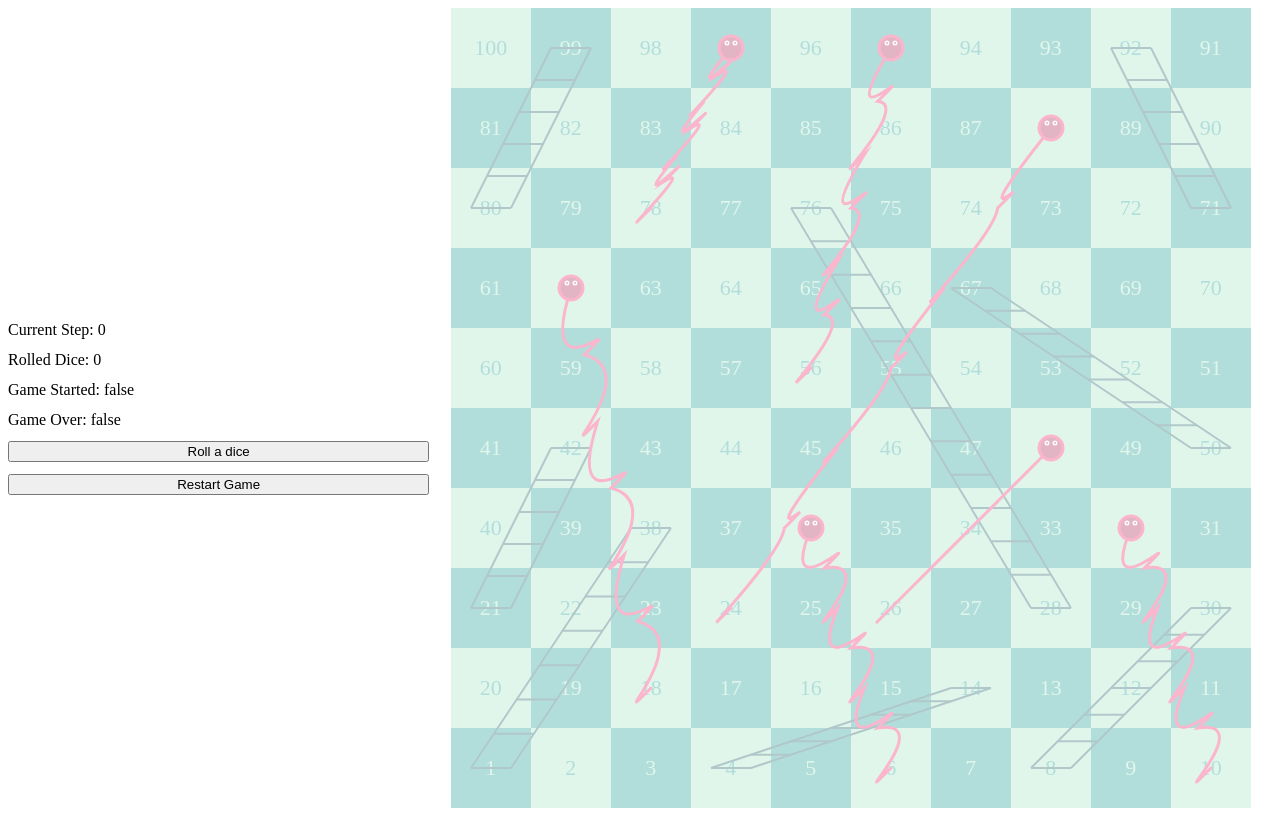
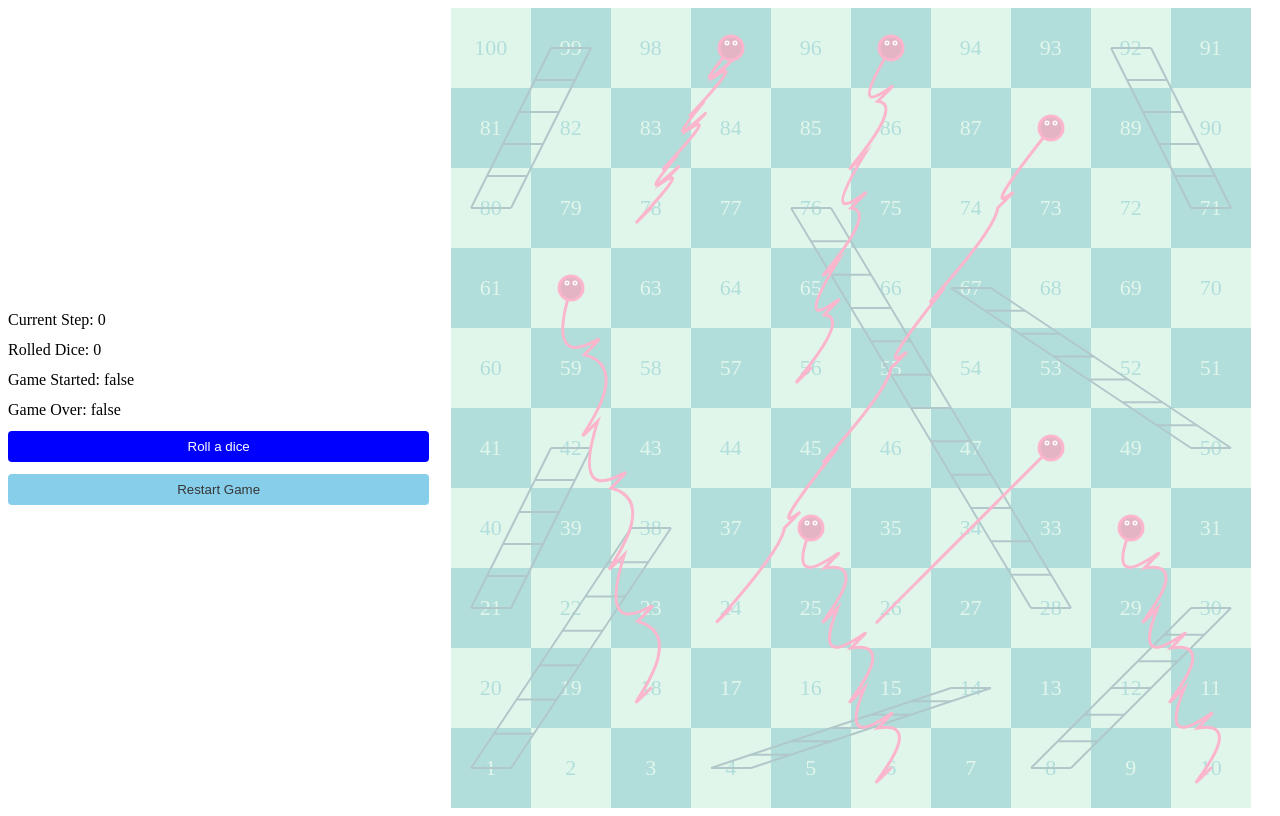
Before and after one commit to imkiran22/snakes-and-ladders, a Vue app: page / in a window 1280 px wide. Built offline with nearby package versions, Linux system fonts and the light colour scheme.

Commit message:
changes in ladder

```diff
--- a/src/App.vue
+++ b/src/App.vue
@@ -31,7 +31,7 @@ const handler = () => {
   // Starts the game
   if (value === 1 && gameStarted.value === false) {
     gameStarted.value = true;
-    step.value = 1;
+    step.value = 0;
     return;
   }
 };
@@ -58,8 +58,10 @@ function restart() {
       <div>Rolled Dice: {{ rolled }}</div>
       <div>Game Started: {{ gameStarted }}</div>
       <div>Game Over: {{ gameEnded }}</div>
-      <button @click="handler" :disabled="gameEnded">Roll a dice</button>
-      <button @click="restart">Restart Game</button>
+      <button class="btn-primary" @click="handler" :disabled="gameEnded">
+        Roll a dice
+      </button>
+      <button class="btn-secondary" @click="restart">Restart Game</button>
     </div>
   </div>
 </template>
@@ -79,4 +81,22 @@ function restart() {
   gap: 12px;
   align-self: center;
 }
+.btn-primary {
+  color: #fff;
+  background-color: blue;
+  padding: 8px;
+  outline: none;
+  border: none;
+  border-radius: 4px;
+  cursor: pointer;
+}
+.btn-secondary {
+  color: #363636;
+  background-color: skyblue;
+  padding: 8px;
+  outline: none;
+  border: none;
+  border-radius: 4px;
+  cursor: pointer;
+}
 </style>
--- a/src/components/SnakesLadder.vue
+++ b/src/components/SnakesLadder.vue
@@ -200,20 +200,25 @@ const getActive = (col: number) => {
   return step === col;
 };
 
-const animateSnakeMovement = (currentStep: number, endStep: number) => {
-  if (currentStep <= endStep || isMoving.value) return; // Stop if reached the bottom or already moving
+const animateMovement = (
+  currentStep: number,
+  endStep: number,
+  isSnake: boolean
+) => {
+  if (isMoving.value) return; // Prevent multiple animations
 
   isMoving.value = true; // Lock movement
+  activeSnake.value = isSnake ? currentStep : null; // Highlight only if snake
 
   const moveStep = (step: number) => {
-    if (step > endStep) {
+    if ((isSnake && step > endStep) || (!isSnake && step < endStep)) {
       setTimeout(() => {
-        emit("update:step", step - 1); // Move player down
-        moveStep(step - 1); // Continue moving
-      }, 200); // Adjust speed
+        emit("update:step", isSnake ? step - 1 : step + 1); // Move down for snake, up for ladder
+        moveStep(isSnake ? step - 1 : step + 1);
+      }, 100); // Adjust speed
     } else {
       isMoving.value = false; // Unlock movement
-      activeSnake.value = null; // Remove highlight after movement ends
+      activeSnake.value = null; // Remove snake highlight
     }
   };
 
@@ -227,12 +232,17 @@ watch(
     if (isMoving.value) return; // Ignore updates if already moving
 
     const snake = snakes.find((s) => s.start === newStep);
+    const ladder = ladders.find((l) => l.start === newStep);
+
     if (snake) {
       console.log(
-        `Oh no! You landed on a snake at ${snake.start}. Moving to ${snake.end}`
+        `🐍 Oh no! You landed on a snake at ${snake.start}. Moving to ${snake.end}`
       );
       activeSnake.value = snake.start; // Highlight only this snake
-      animateSnakeMovement(snake.start, snake.end);
+      animateMovement(snake.start, snake.end, true);
+    } else if (ladder) {
+      console.log(`🪜 Climbing ladder from ${ladder.start} to ${ladder.end}`);
+      animateMovement(ladder.start, ladder.end, false);
     }
   }
 );
```
